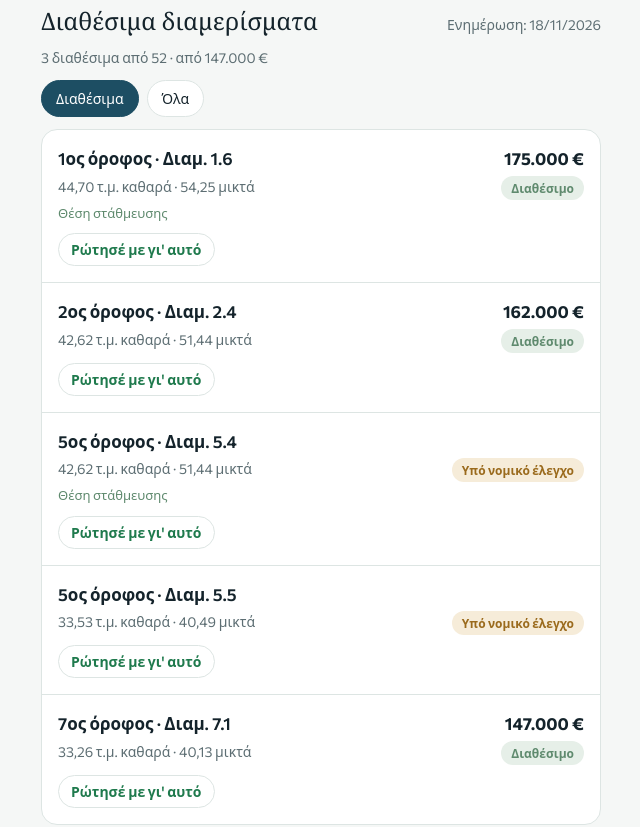
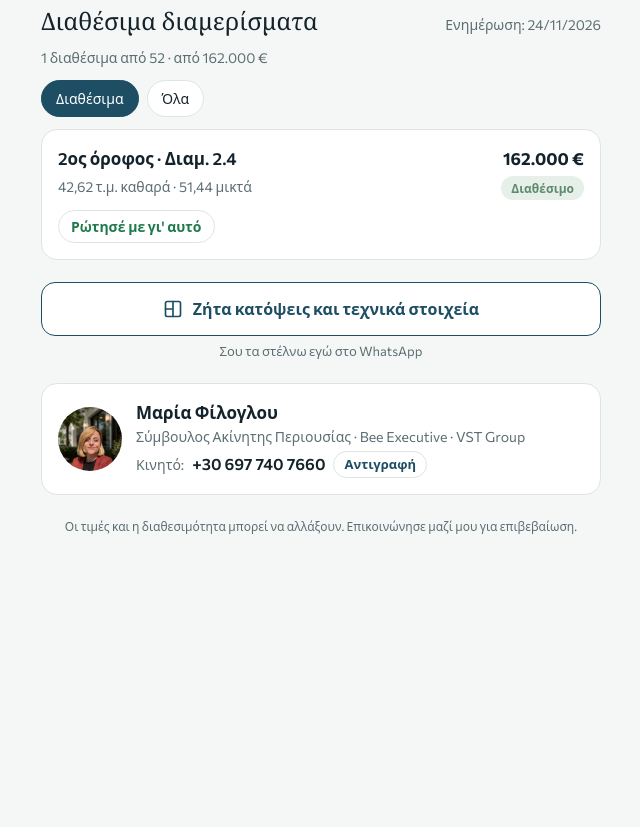
Before and after one commit to mariafiloglou-CART/karta, a plain HTML site: page west/index.html in a window 1280 px wide. Shown: the part 985-1812 px from the top of the page, without its empty margins (319-959 px from the left). After the commit the page ends 1648 px from the top, so only its background shows below. Drawn offline with Linux system fonts and the light colour scheme.

Commit message:
West, SoHo, K House: πουλημένα σύμφωνα με τους πίνακες (24/11)
Co-Authored-By: Claude Opus 5.5 <noreply@anthropic.com>
Claude-Session: https://claude.ai/code/session_01PRHn6KTTf2knq1d8VqpRLB

```diff
--- a/west/index.html
+++ b/west/index.html
@@ -143,9 +143,9 @@ footer{font-size:12px;color:var(--muted);text-align:center}
   <section style="display:flex;flex-direction:column;gap:12px">
     <div class="head">
       <h2>Διαθέσιμα διαμερίσματα</h2>
-      <span class="updated">Ενημέρωση: 18/11/2026</span>
+      <span class="updated">Ενημέρωση: 24/11/2026</span>
     </div>
-    <p class="summary">3 διαθέσιμα από 52 · από 147.000 €</p>
+    <p class="summary">1 διαθέσιμα από 52 · από 162.000 €</p>
     <div class="filters" role="group">
       <button type="button" id="f-ok" data-f="ok" aria-pressed="true">Διαθέσιμα</button>
       <button type="button" id="f-all" data-f="all" aria-pressed="false">Όλα</button>
@@ -186,12 +186,12 @@ footer{font-size:12px;color:var(--muted);text-align:center}
   <span class="chip sold">Πουλήθηκε</span>
 
 </li>
-<li class="unit ok" data-st="ok">
+<li class="unit sold" data-st="sold">
   <span class="u-main">1ος όροφος · Διαμ. 1.6</span>
-  <span class="u-price">175.000 €</span>
+  <span class="u-price">&nbsp;</span>
   <span class="u-meta">44,70 τ.μ. καθαρά · 54,25 μικτά</span>
-  <span class="chip ok">Διαθέσιμο</span>
-  <span class="u-extra">Θέση στάθμευσης</span><a class="u-ask" href="https://wa.me/306977407660?text=%CE%93%CE%B5%CE%B9%CE%B1%20%CF%83%CE%B1%CF%82%20%CE%BA%CE%B1%20%CE%A6%CE%AF%CE%BB%CE%BF%CE%B3%CE%BB%CE%BF%CF%85%2C%20%CE%B5%CE%BD%CE%B4%CE%B9%CE%B1%CF%86%CE%AD%CF%81%CE%BF%CE%BC%CE%B1%CE%B9%20%CE%B3%CE%B9%CE%B1%20%CF%84%CE%BF%20West%20Residences%2C%20%CE%B4%CE%B9%CE%B1%CE%BC%CE%AD%CF%81%CE%B9%CF%83%CE%BC%CE%B1%201.6." target="_blank" rel="noopener">Ρώτησέ με γι' αυτό</a>
+  <span class="chip sold">Πουλήθηκε</span>
+  <span class="u-extra">Θέση στάθμευσης</span>
 </li>
 <li class="unit sold" data-st="sold">
   <span class="u-main">1ος όροφος · Διαμ. 1.7</span>
@@ -368,19 +368,19 @@ footer{font-size:12px;color:var(--muted);text-align:center}
   <span class="chip sold">Πουλήθηκε</span>
 
 </li>
-<li class="unit hold" data-st="hold">
+<li class="unit sold" data-st="sold">
   <span class="u-main">5ος όροφος · Διαμ. 5.4</span>
   <span class="u-price">&nbsp;</span>
   <span class="u-meta">42,62 τ.μ. καθαρά · 51,44 μικτά</span>
-  <span class="chip hold">Υπό νομικό έλεγχο</span>
-  <span class="u-extra">Θέση στάθμευσης</span><a class="u-ask" href="https://wa.me/306977407660?text=%CE%93%CE%B5%CE%B9%CE%B1%20%CF%83%CE%B1%CF%82%20%CE%BA%CE%B1%20%CE%A6%CE%AF%CE%BB%CE%BF%CE%B3%CE%BB%CE%BF%CF%85%2C%20%CE%B5%CE%BD%CE%B4%CE%B9%CE%B1%CF%86%CE%AD%CF%81%CE%BF%CE%BC%CE%B1%CE%B9%20%CE%B3%CE%B9%CE%B1%20%CF%84%CE%BF%20West%20Residences%2C%20%CE%B4%CE%B9%CE%B1%CE%BC%CE%AD%CF%81%CE%B9%CF%83%CE%BC%CE%B1%205.4." target="_blank" rel="noopener">Ρώτησέ με γι' αυτό</a>
+  <span class="chip sold">Πουλήθηκε</span>
+  <span class="u-extra">Θέση στάθμευσης</span>
 </li>
-<li class="unit hold" data-st="hold">
+<li class="unit sold" data-st="sold">
   <span class="u-main">5ος όροφος · Διαμ. 5.5</span>
   <span class="u-price">&nbsp;</span>
   <span class="u-meta">33,53 τ.μ. καθαρά · 40,49 μικτά</span>
-  <span class="chip hold">Υπό νομικό έλεγχο</span>
-  <a class="u-ask" href="https://wa.me/306977407660?text=%CE%93%CE%B5%CE%B9%CE%B1%20%CF%83%CE%B1%CF%82%20%CE%BA%CE%B1%20%CE%A6%CE%AF%CE%BB%CE%BF%CE%B3%CE%BB%CE%BF%CF%85%2C%20%CE%B5%CE%BD%CE%B4%CE%B9%CE%B1%CF%86%CE%AD%CF%81%CE%BF%CE%BC%CE%B1%CE%B9%20%CE%B3%CE%B9%CE%B1%20%CF%84%CE%BF%20West%20Residences%2C%20%CE%B4%CE%B9%CE%B1%CE%BC%CE%AD%CF%81%CE%B9%CF%83%CE%BC%CE%B1%205.5." target="_blank" rel="noopener">Ρώτησέ με γι' αυτό</a>
+  <span class="chip sold">Πουλήθηκε</span>
+
 </li>
 <li class="unit sold" data-st="sold">
   <span class="u-main">5ος όροφος · Διαμ. 5.6</span>
@@ -445,12 +445,12 @@ footer{font-size:12px;color:var(--muted);text-align:center}
   <span class="chip sold">Πουλήθηκε</span>
 
 </li>
-<li class="unit ok" data-st="ok">
+<li class="unit sold" data-st="sold">
   <span class="u-main">7ος όροφος · Διαμ. 7.1</span>
-  <span class="u-price">147.000 €</span>
+  <span class="u-price">&nbsp;</span>
   <span class="u-meta">33,26 τ.μ. καθαρά · 40,13 μικτά</span>
-  <span class="chip ok">Διαθέσιμο</span>
-  <a class="u-ask" href="https://wa.me/306977407660?text=%CE%93%CE%B5%CE%B9%CE%B1%20%CF%83%CE%B1%CF%82%20%CE%BA%CE%B1%20%CE%A6%CE%AF%CE%BB%CE%BF%CE%B3%CE%BB%CE%BF%CF%85%2C%20%CE%B5%CE%BD%CE%B4%CE%B9%CE%B1%CF%86%CE%AD%CF%81%CE%BF%CE%BC%CE%B1%CE%B9%20%CE%B3%CE%B9%CE%B1%20%CF%84%CE%BF%20West%20Residences%2C%20%CE%B4%CE%B9%CE%B1%CE%BC%CE%AD%CF%81%CE%B9%CF%83%CE%BC%CE%B1%207.1." target="_blank" rel="noopener">Ρώτησέ με γι' αυτό</a>
+  <span class="chip sold">Πουλήθηκε</span>
+
 </li>
 <li class="unit sold" data-st="sold">
   <span class="u-main">7ος όροφος · Διαμ. 7.2</span>
@@ -519,6 +519,7 @@ footer{font-size:12px;color:var(--muted);text-align:center}
     </ul>
   </section>
 
+
   <div>
     <a class="btn btn-outline" href="https://wa.me/306977407660?text=%CE%9A%CE%B1%CE%BB%CE%B7%CF%83%CF%80%CE%AD%CF%81%CE%B1%20%CE%9C%CE%B1%CF%81%CE%AF%CE%B1%2C%20%CE%B8%CE%B1%20%CE%AE%CE%B8%CE%B5%CE%BB%CE%B1%20%CE%BA%CE%B1%CF%84%CF%8C%CF%88%CE%B5%CE%B9%CF%82%20%CE%BA%CE%B1%CE%B9%20%CF%84%CE%B5%CF%87%CE%BD%CE%B9%CE%BA%CE%AC%20%CF%83%CF%84%CE%BF%CE%B9%CF%87%CE%B5%CE%AF%CE%B1%20%CE%B3%CE%B9%CE%B1%20%CF%84%CE%BF%20%CE%AD%CF%81%CE%B3%CE%BF%20West%20Residences." target="_blank" rel="noopener">
       <svg viewBox="0 0 24 24" fill="none" stroke="currentColor" stroke-width="2" stroke-linecap="round" stroke-linejoin="round"><rect x="3" y="3" width="18" height="18" rx="2"/><path d="M3 12h9V3M12 12v9"/></svg>
```
Also changed, not shown: khouse/en/index.html (+5 -4 lines), khouse/index.html (+5 -4 lines), soho/en/index.html (+5 -4 lines), soho/index.html (+5 -4 lines), west/en/index.html (+17 -16 lines).
